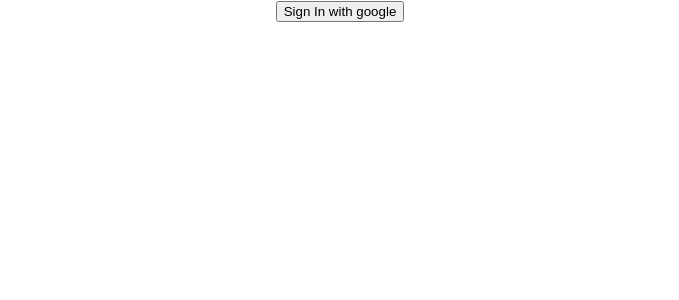
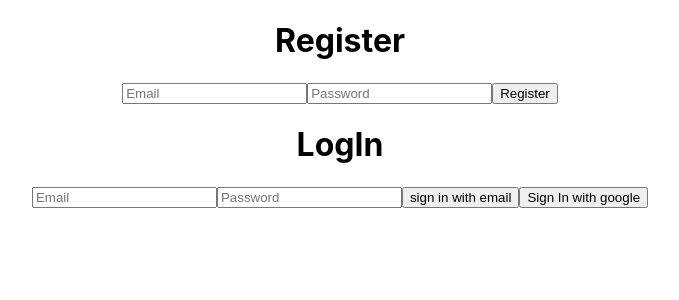
Before and after one commit to noavrd/Yahoo-Finance, a React (Create React App) app in the folder client/: page / in a window 1280 px wide. Shown: the top 300 px of the page, without its empty margins (300-979 px from the left). Built offline with nearby package versions, Linux system fonts and the light colour scheme; no server answers.

Commit message:
add sign in with email & password

```diff
--- a/client/src/auth.js
+++ b/client/src/auth.js
@@ -19,4 +19,4 @@
 export const firebaseAuth = initializeApp(firebaseConfig);
 export const auth = getAuth();
 
-export const provider = new GoogleAuthProvider();
+export const googleProvider = new GoogleAuthProvider();
--- a/client/src/components/Login.js
+++ b/client/src/components/Login.js
@@ -1,14 +1,63 @@
-import { firebaseAuth, provider } from '../auth';
-import { signInWithPopup, getAuth } from 'firebase/auth';
+import { firebaseAuth, googleProvider } from '../auth';
+import {
+  signInWithPopup,
+  getAuth,
+  signInWithEmailAndPassword,
+  createUserWithEmailAndPassword,
+} from 'firebase/auth';
+import { useState } from 'react';
 export default function Login() {
+  const [email, setEmail] = useState('');
+  const [password, setPassword] = useState('');
+
+  const [emailLog, setEmailLog] = useState('');
+  const [passwordLog, setPasswordLog] = useState('');
+
+  const signInWithEmail = () => {
+    const auth = getAuth(firebaseAuth);
+    signInWithEmailAndPassword(auth, emailLog, passwordLog)
+      .then((userCredential) => {
+        // Signed in
+        const user = userCredential.user;
+        // ...
+      })
+      .catch((error) => {});
+  };
+
+  const createUser = () => {
+    const auth = getAuth(firebaseAuth);
+    createUserWithEmailAndPassword(auth, email, password)
+      .then((userCredential) => {
+        const user = userCredential.user;
+      })
+      .catch((error) => {});
+  };
   const signInWithGoogle = () => {
     const auth = getAuth(firebaseAuth);
-
-    signInWithPopup(auth, provider);
+    signInWithPopup(auth, googleProvider);
   };
 
   return (
     <div>
+      <h1>Register</h1>
+      <input placeholder="Email" onChange={(e) => setEmail(e.target.value)} />
+      <input
+        placeholder="Password"
+        onChange={(e) => setPassword(e.target.value)}
+      />
+      <button onClick={createUser}>Register</button>
+      {console.log(email)}
+      <h1>LogIn</h1>
+      <input
+        placeholder="Email"
+        onChange={(e) => setEmailLog(e.target.value)}
+      />
+      <input
+        placeholder="Password"
+        onChange={(e) => setPasswordLog(e.target.value)}
+      />
+      <button onClick={signInWithEmail}>sign in with email</button>
+
       <button className="sign-in" onClick={signInWithGoogle}>
         Sign In with google
       </button>
--- a/client/src/components/Main.js
+++ b/client/src/components/Main.js
@@ -1,4 +1,3 @@
-import Login from './Login';
 import Logout from './Logout';
 
 export default function Main() {
```
